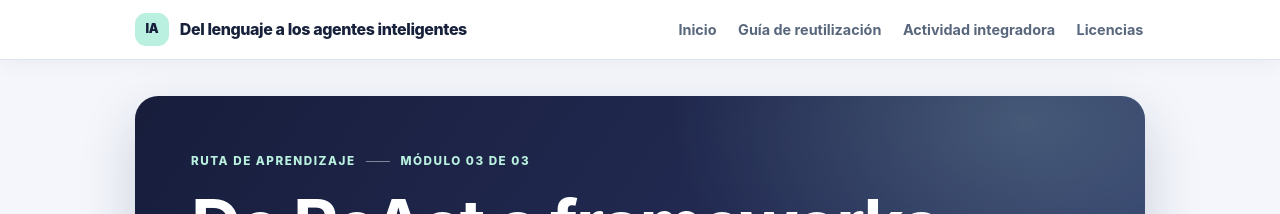
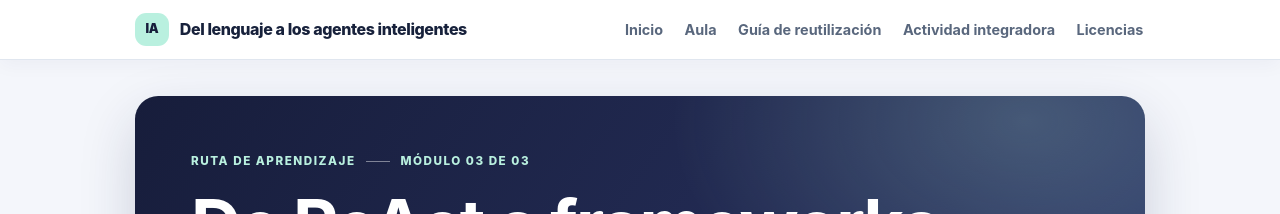
Before and after one commit to comercisandro/RecursoEducativoAbierto, a Jekyll site: the page modulos_html/03-frameworks-skills.html, which Jekyll copies as it is, in a window 1280 px wide and 900 px high. Shown: the top 214 px of the window. Built offline with Jekyll 4.4.1, drawn with Linux system fonts in a browser that asks for light colours.

Commit message:
Add classroom link to site navigation

```diff
--- a/_layouts/default.html
+++ b/_layouts/default.html
@@ -14,6 +14,7 @@
     <a class="brand" href="{{ '/' | relative_url }}">Del lenguaje a los agentes inteligentes</a>
     <nav aria-label="Navegación principal">
       <a href="{{ '/' | relative_url }}">Inicio</a>
+      <a href="{{ '/aula.html' | relative_url }}">Aula</a>
       <a href="{{ '/guia-reutilizacion.html' | relative_url }}">Guía de reutilización</a>
       <a href="{{ '/evaluacion-final.html' | relative_url }}">Actividad integradora</a>
       <a href="{{ '/licencias-y-atribuciones.html' | relative_url }}">Licencias</a>
--- a/modulos_html/01-word2vec.html
+++ b/modulos_html/01-word2vec.html
@@ -10,7 +10,7 @@
 </head>
 <body>
 <a class="skip-link" href="#contenido">Saltar al contenido</a>
-<header class="site-header"><div class="header-inner"><a class="brand" href="../index.html">Del lenguaje a los agentes inteligentes</a><nav aria-label="Navegación principal"><a href="../index.html">Inicio</a><a href="../guia-reutilizacion.html">Guía de reutilización</a><a href="../evaluacion-final.html">Actividad integradora</a><a href="../licencias-y-atribuciones.html">Licencias</a></nav></div></header>
+<header class="site-header"><div class="header-inner"><a class="brand" href="../index.html">Del lenguaje a los agentes inteligentes</a><nav aria-label="Navegación principal"><a href="../index.html">Inicio</a><a href="../aula.html">Aula</a><a href="../guia-reutilizacion.html">Guía de reutilización</a><a href="../evaluacion-final.html">Actividad integradora</a><a href="../licencias-y-atribuciones.html">Licencias</a></nav></div></header>
 <main id="contenido" class="page-shell module-page module-01">
 <section class="module-hero">
 <div class="eyebrow"><span>RUTA DE APRENDIZAJE</span><span class="eyebrow-divider"></span><span>MÓDULO 01 DE 03</span></div>
--- a/modulos_html/02-agente-react.html
+++ b/modulos_html/02-agente-react.html
@@ -10,7 +10,7 @@
 </head>
 <body>
 <a class="skip-link" href="#contenido">Saltar al contenido</a>
-<header class="site-header"><div class="header-inner"><a class="brand" href="../index.html">Del lenguaje a los agentes inteligentes</a><nav aria-label="Navegación principal"><a href="../index.html">Inicio</a><a href="../guia-reutilizacion.html">Guía de reutilización</a><a href="../evaluacion-final.html">Actividad integradora</a><a href="../licencias-y-atribuciones.html">Licencias</a></nav></div></header>
+<header class="site-header"><div class="header-inner"><a class="brand" href="../index.html">Del lenguaje a los agentes inteligentes</a><nav aria-label="Navegación principal"><a href="../index.html">Inicio</a><a href="../aula.html">Aula</a><a href="../guia-reutilizacion.html">Guía de reutilización</a><a href="../evaluacion-final.html">Actividad integradora</a><a href="../licencias-y-atribuciones.html">Licencias</a></nav></div></header>
 <main id="contenido" class="page-shell module-page module-02">
 <section class="module-hero">
 <div class="eyebrow"><span>RUTA DE APRENDIZAJE</span><span class="eyebrow-divider"></span><span>MÓDULO 02 DE 03</span></div>
--- a/modulos_html/03-frameworks-skills.html
+++ b/modulos_html/03-frameworks-skills.html
@@ -10,7 +10,7 @@
 </head>
 <body>
 <a class="skip-link" href="#contenido">Saltar al contenido</a>
-<header class="site-header"><div class="header-inner"><a class="brand" href="../index.html">Del lenguaje a los agentes inteligentes</a><nav aria-label="Navegación principal"><a href="../index.html">Inicio</a><a href="../guia-reutilizacion.html">Guía de reutilización</a><a href="../evaluacion-final.html">Actividad integradora</a><a href="../licencias-y-atribuciones.html">Licencias</a></nav></div></header>
+<header class="site-header"><div class="header-inner"><a class="brand" href="../index.html">Del lenguaje a los agentes inteligentes</a><nav aria-label="Navegación principal"><a href="../index.html">Inicio</a><a href="../aula.html">Aula</a><a href="../guia-reutilizacion.html">Guía de reutilización</a><a href="../evaluacion-final.html">Actividad integradora</a><a href="../licencias-y-atribuciones.html">Licencias</a></nav></div></header>
 <main id="contenido" class="page-shell module-page module-03">
 <section class="module-hero">
 <div class="eyebrow"><span>RUTA DE APRENDIZAJE</span><span class="eyebrow-divider"></span><span>MÓDULO 03 DE 03</span></div>
```
Also changed, not shown: 2 other files.
